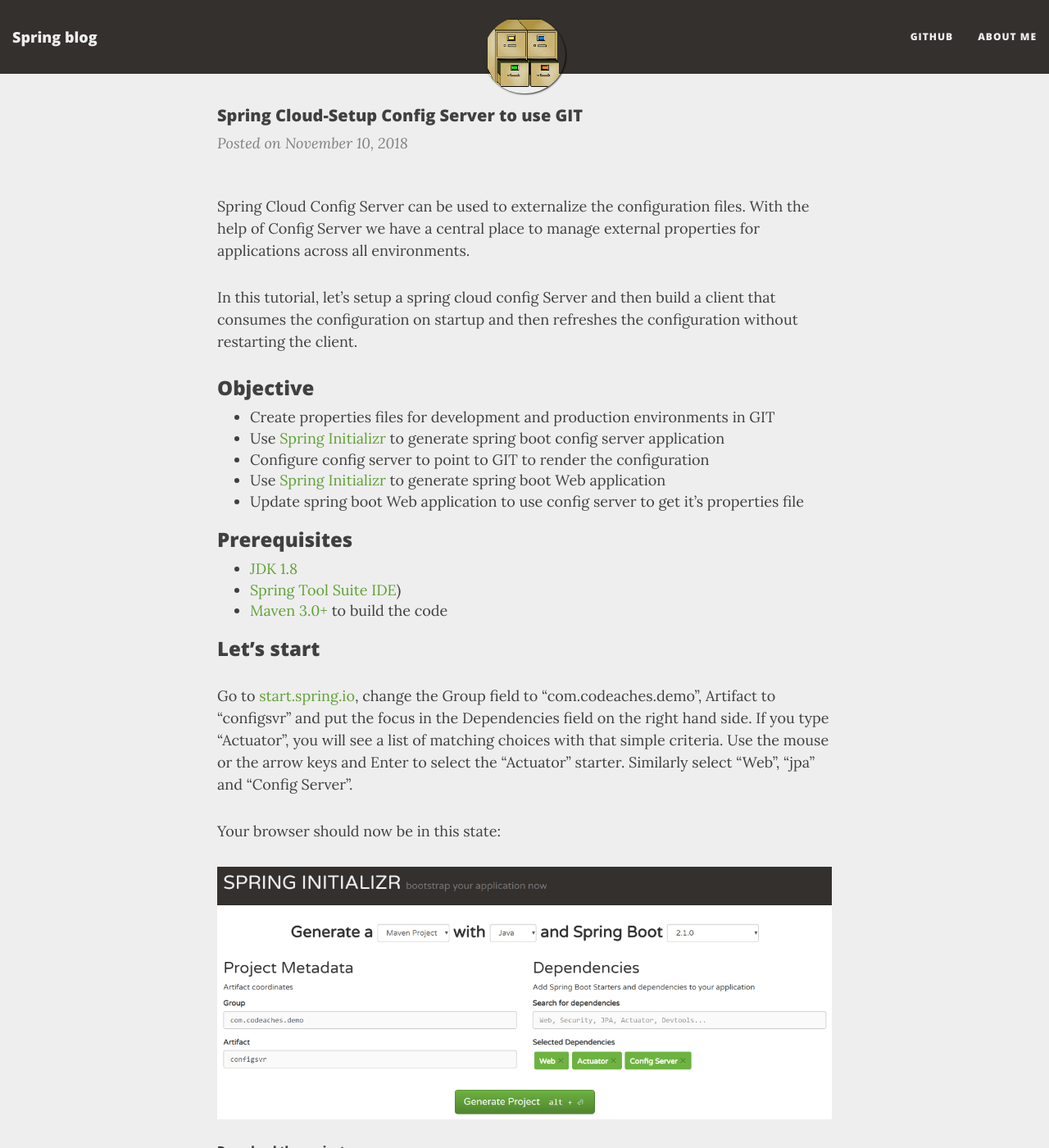
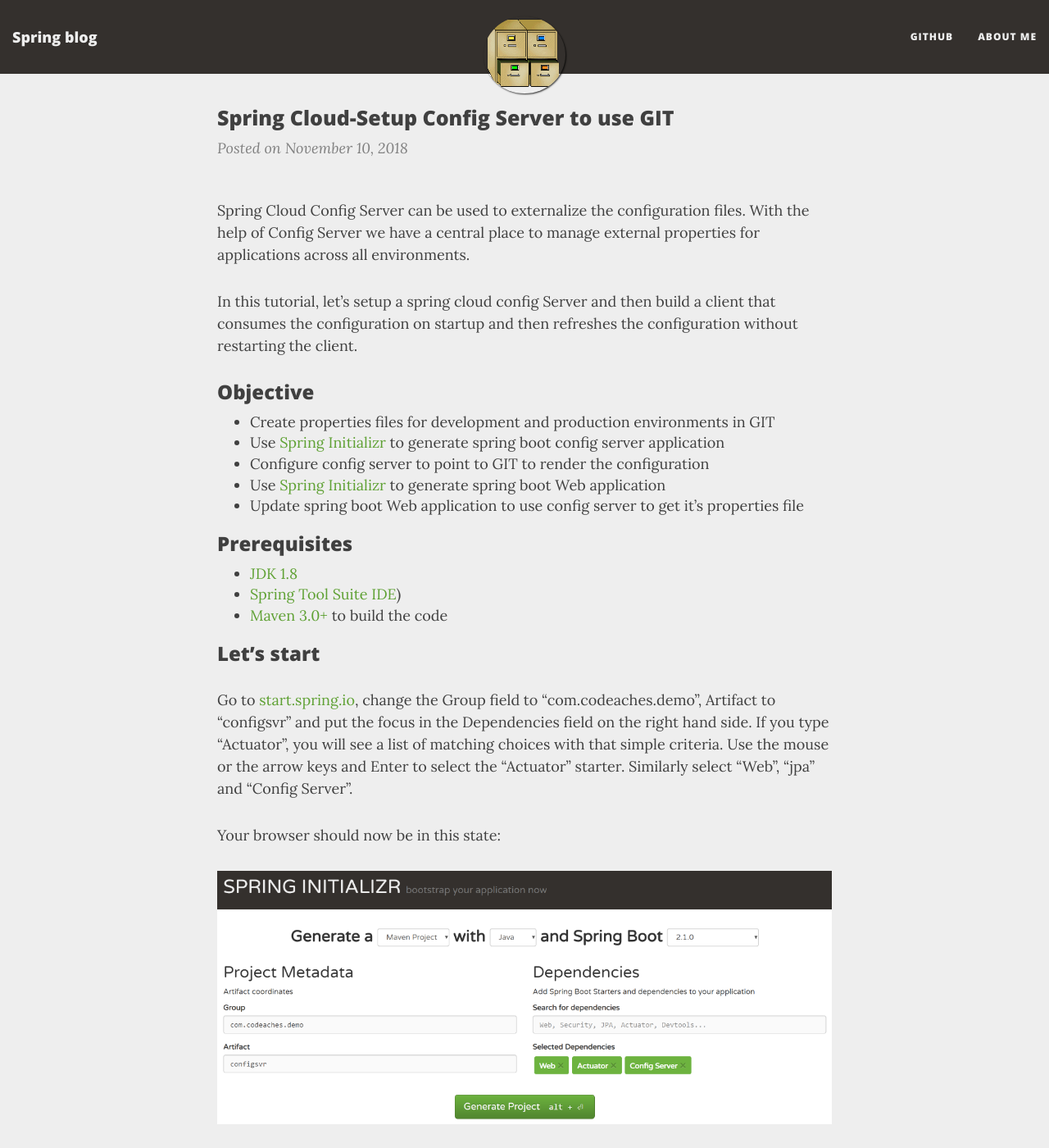
Before and after one commit to codeaches/codeaches.github.io, a Jekyll site: the page built from _posts/2018-11-10-Spring Cloud-Setup Config Server to use GIT.md, in a window 1280 px wide and 1400 px high. Shown: the whole window at 82% size. Built offline with Jekyll 4.4.1, drawn with Linux system fonts in a browser that asks for light colours; nearby versions of some CDN libraries.

Commit message:
no message

```diff
--- a/css/main.css
+++ b/css/main.css
@@ -472,10 +472,9 @@
   margin-top: 0;
   font-size: 50px;
 }
-/* changing post heading from 35 to 20px */
 .intro-header .post-heading h1 {
   margin-top: 0;
-  font-size: 20px;
+  font-size: 25px; /* changing post heading from 35 to 25px */
 }
 .intro-header .page-heading .page-subheading,
 .intro-header .post-heading .post-subheading {
@@ -527,7 +526,7 @@
     font-size: 80px;
   }
   .intro-header .post-heading h1 {
-    font-size: 20px; /* changing from 50 to 5 */
+    font-size: 25px; /* changing from 50 to 25px */
   }
   .intro-header.big-img .img-desc {
     font-size: 14px;
```
